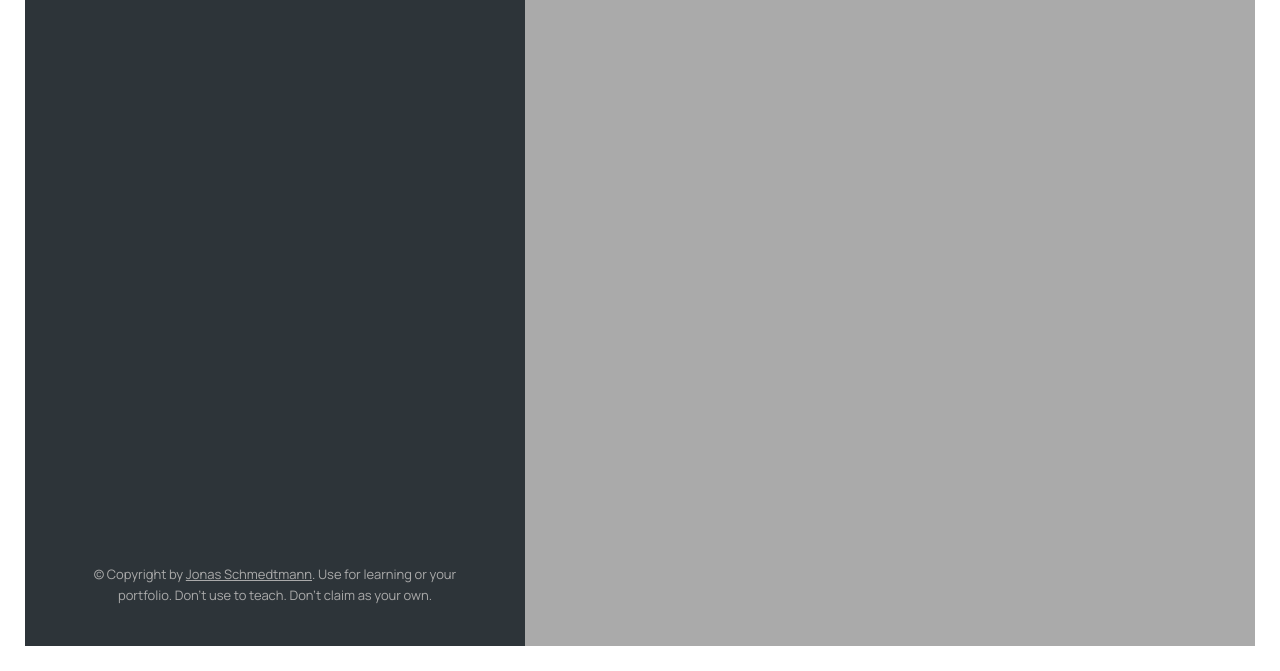
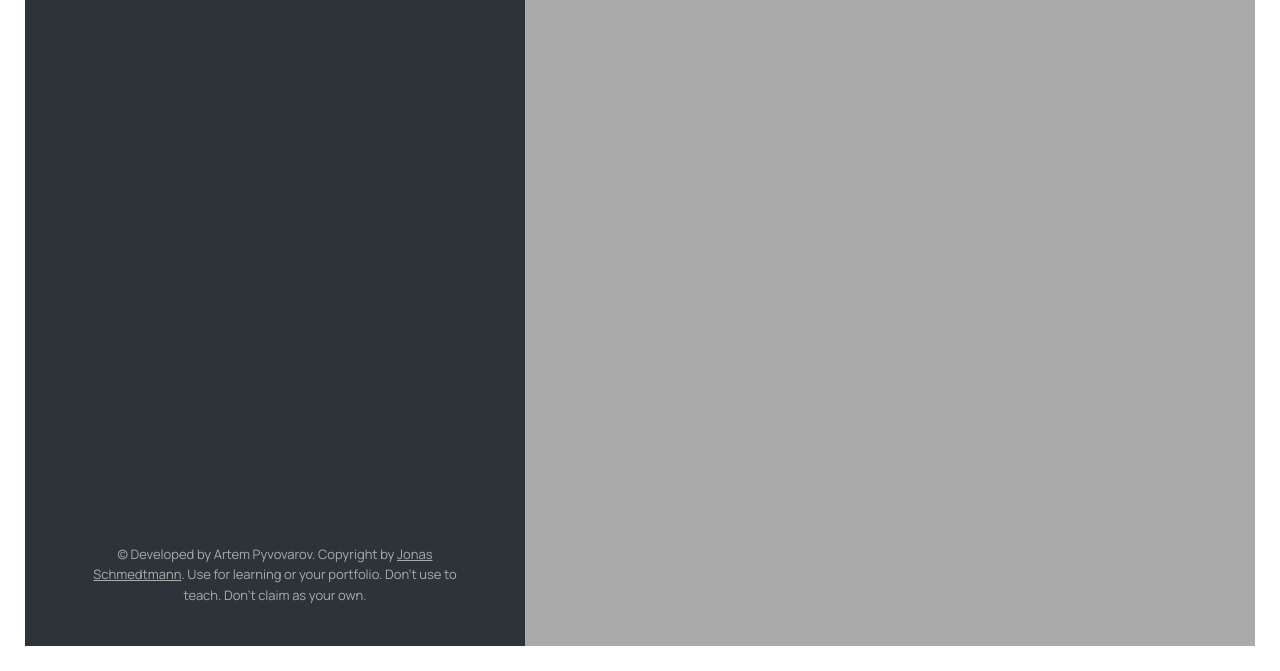
Before and after one commit to PivPivPiv/mapty, a website built with Parcel: page index.html in a window 1280 px wide. Shown: the part 129-800 px from the top of the page. Built offline with nearby package versions, Linux system fonts and the light colour scheme; no server answers.

Commit message:
Added readme and preview

```diff
--- a/index.html
+++ b/index.html
@@ -70,57 +70,12 @@
                     <button class="form__btn">OK</button>
                 </form>
 
-                <!-- <li class="workout workout--running" data-id="1234567890">
-          <h2 class="workout__title">Running on April 14</h2>
-          <div class="workout__details">
-            <span class="workout__icon">🏃‍♂️</span>
-            <span class="workout__value">5.2</span>
-            <span class="workout__unit">km</span>
-          </div>
-          <div class="workout__details">
-            <span class="workout__icon">⏱</span>
-            <span class="workout__value">24</span>
-            <span class="workout__unit">min</span>
-          </div>
-          <div class="workout__details">
-            <span class="workout__icon">⚡️</span>
-            <span class="workout__value">4.6</span>
-            <span class="workout__unit">min/km</span>
-          </div>
-          <div class="workout__details">
-            <span class="workout__icon">🦶🏼</span>
-            <span class="workout__value">178</span>
-            <span class="workout__unit">spm</span>
-          </div>
-        </li>
 
-        <li class="workout workout--cycling" data-id="1234567891">
-          <h2 class="workout__title">Cycling on April 5</h2>
-          <div class="workout__details">
-            <span class="workout__icon">🚴‍♀️</span>
-            <span class="workout__value">27</span>
-            <span class="workout__unit">km</span>
-          </div>
-          <div class="workout__details">
-            <span class="workout__icon">⏱</span>
-            <span class="workout__value">95</span>
-            <span class="workout__unit">min</span>
-          </div>
-          <div class="workout__details">
-            <span class="workout__icon">⚡️</span>
-            <span class="workout__value">16</span>
-            <span class="workout__unit">km/h</span>
-          </div>
-          <div class="workout__details">
-            <span class="workout__icon">⛰</span>
-            <span class="workout__value">223</span>
-            <span class="workout__unit">m</span>
-          </div>
-        </li> -->
             </ul>
 
             <p class="copyright">
-                &copy; Copyright by
+                &copy; Developed by Artem Pyvovarov.
+                Copyright by
                 <a
                     class="twitter-link"
                     target="_blank"
```
Also changed, not shown: readme.md (added), 2 other files.
